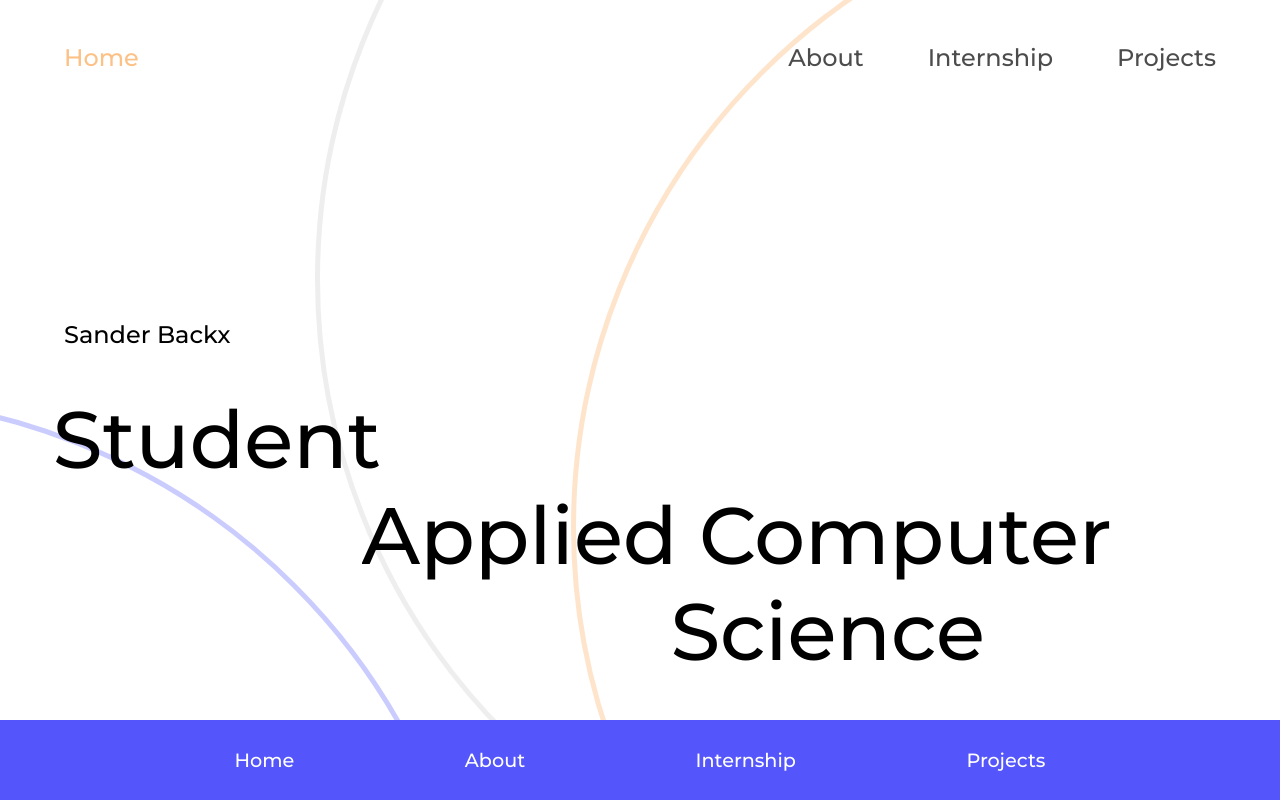
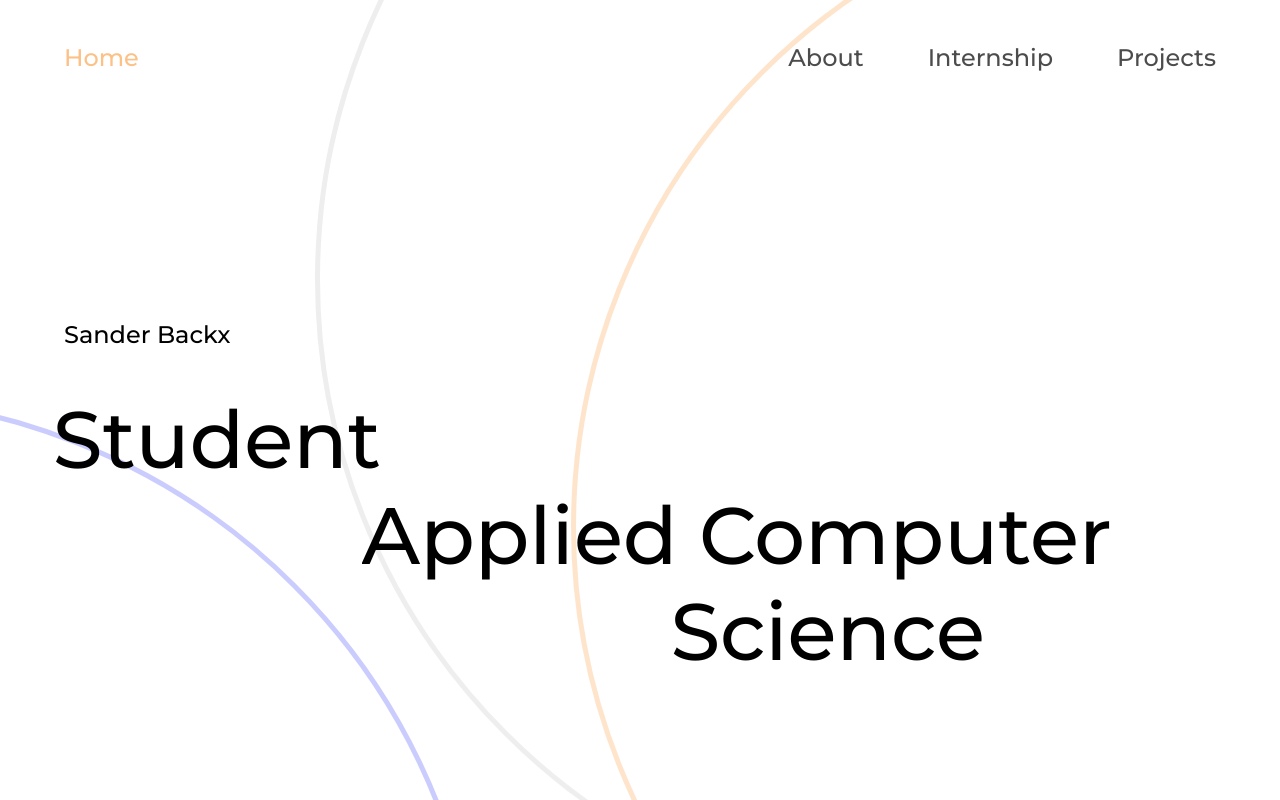
Before and after one commit to The-Sander/Portfolio, a Vue app: page / in a window 1280 px wide. Shown: the top 800 px of the page. Built offline with nearby package versions, Linux system fonts and the light colour scheme.

Commit message:
600px to 1200px

```diff
--- a/src/assets/about.scss
+++ b/src/assets/about.scss
@@ -76,7 +76,7 @@
     transform: rotate(-10deg);
   }
 }
-@media screen and (max-width: 600px) {
+@media screen and (max-width: 1200px) {
   .hero-name {
     height: auto !important;
   }
--- a/src/assets/internship.scss
+++ b/src/assets/internship.scss
@@ -136,7 +136,7 @@
     text-align: justify;
   }
 }
-@media screen and (max-width: 600px) {
+@media screen and (max-width: 1200px) {
   .hero-internship {
     height: auto !important;
   }
--- a/src/assets/mobile-menu.scss
+++ b/src/assets/mobile-menu.scss
@@ -1,4 +1,6 @@
 .mobile-menu {
+  display: none;
+
   overflow: hidden;
   background-color: #333;
   position: fixed;
@@ -8,7 +10,6 @@
   height: 10vh;
 
   background-color: $complementary;
-  display: flex;
   align-items: center;
   justify-content: space-evenly;
   .menu-items {
--- a/src/assets/projects.scss
+++ b/src/assets/projects.scss
@@ -150,7 +150,7 @@
   }
 }
 
-@media screen and (max-width: 600px) {
+@media screen and (max-width: 1200px) {
   .project-page {
     padding-bottom: $gap-12;
     .hero-project {
--- a/src/assets/style.scss
+++ b/src/assets/style.scss
@@ -405,7 +405,7 @@ h2 {
   transition: opacity 0.3s ease-out;
 }
 
-@media screen and (max-width: 600px) {
+@media screen and (max-width: 1200px) {
   .navbar {
     display: none;
   }
```
